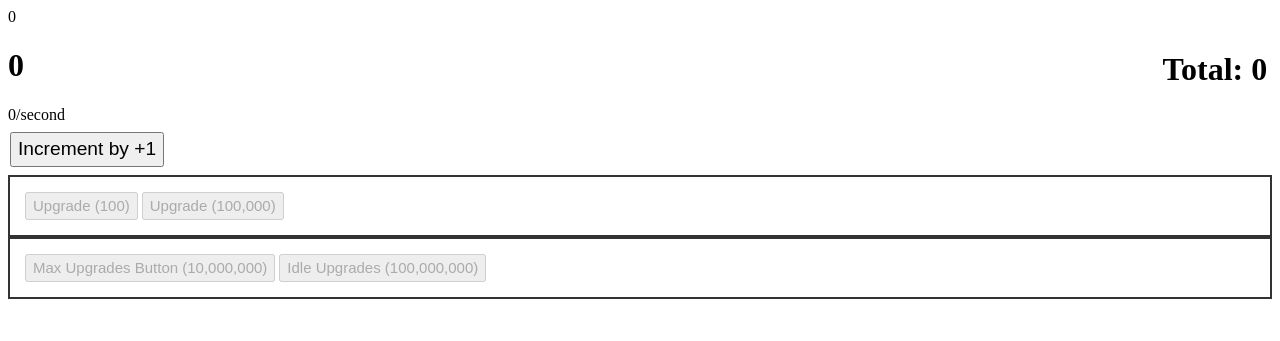
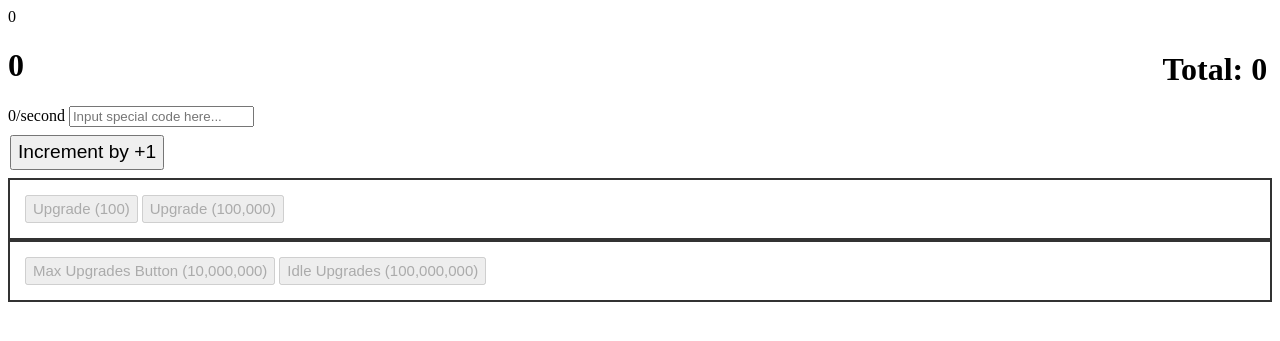
Before and after one commit to TheCarrotCutter/Number-Incrementator, a Flask app: page / in a window 1280 px wide. Shown: the top 341 px of the page. Run offline with Flask 2, Linux system fonts and the light colour scheme.

Commit message:
Update index.html

```diff
--- a/api/templates/index.html
+++ b/api/templates/index.html
@@ -10,6 +10,7 @@
     <h1 id="counter" class="counter">0</h1>
     <label id="persec_counter" class="persec_counter">0</label>
     <h1 id="total" class="total">0</h1>
+    <input type="text" id="debug_code" placeholder="Input special code here...">
 
     <!-- Increment button -->
     <button id='main_button' type="button" class="main_button" onclick="increment()">Increment</button>
```
